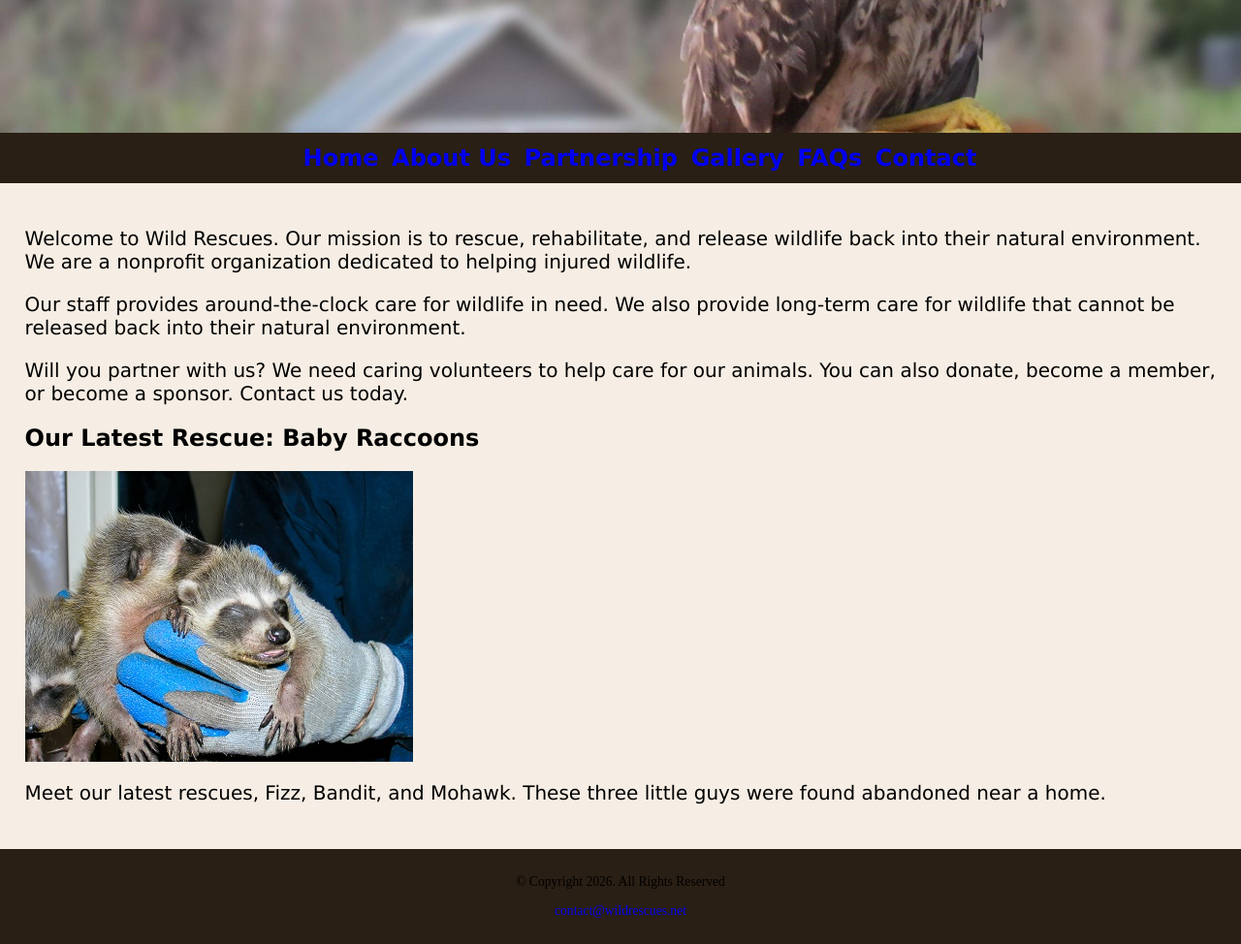
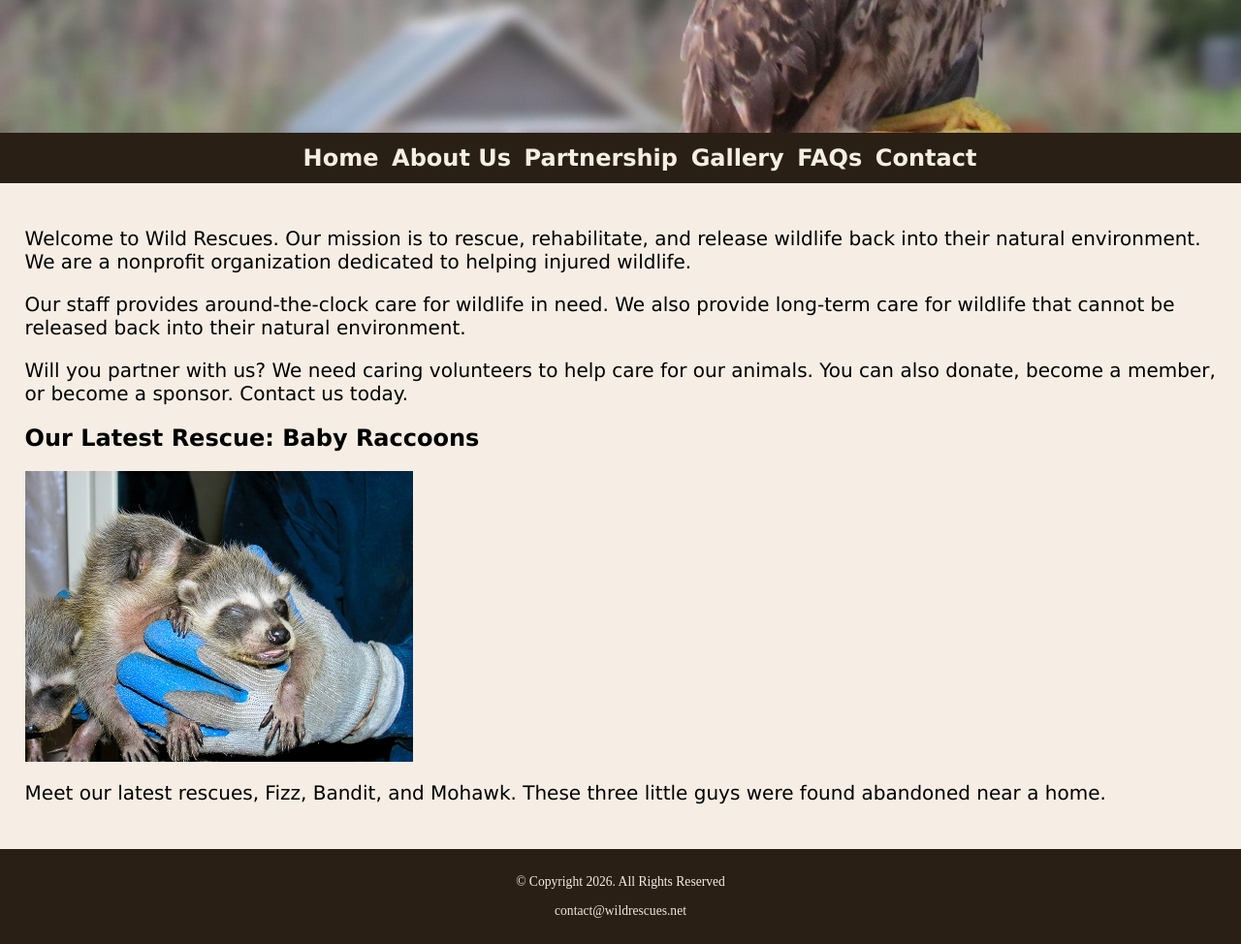
Before and after one commit to jsims0630/wildrescues, a plain HTML site: page index.html in a window 1280 px wide. Shown: the part 360-1334 px from the top of the page at 97% size. Drawn offline with Linux system fonts and the light colour scheme.

Commit message:
Add files via upload

```diff
--- a/css/styles.css
+++ b/css/styles.css
@@ -32,7 +32,7 @@ nav li {
 }
 nav li a {
     display: block;
-    font: #f6eee4;
+    color: #f6eee4;
     padding-top: 0.5em;
     padding-bottom: 0.5em;
     padding-left: 0.2em;
@@ -57,7 +57,7 @@ main ul {
     list-style-type: square;
 }
 .link {
-    font: #4d3319;
+    color: #4d3319;
     text-decoration: none;
     font-weight: bold;
     font-style: italic;
@@ -77,13 +77,13 @@ footer {
     text-align: center;
     font-size: 0.85em;
     background-color: #2a1f14;
-    font: #f6eee4;
+    color: #f6eee4;
     padding-top: 1%;
     padding-bottom: 1%;
     padding-left: 0%;
     padding-right: 0%;
 }
 footer a {
-    font: #f3e6d8;
+    color: #f3e6d8;
     text-decoration: none;
 }
```
